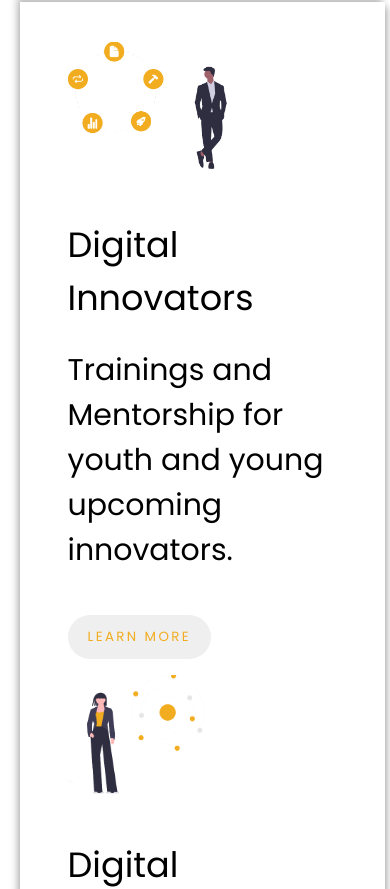
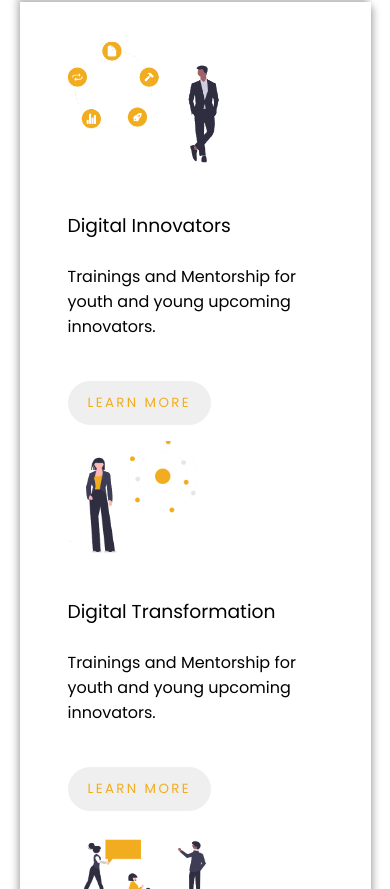
Before and after one commit to savin2001/innovatah-technologies, a React (Create React App) app: page / in a window 390 px wide. Shown: the part 1755-2644 px from the top of the page. Built offline with nearby package versions, Linux system fonts and the light colour scheme.

Commit message:
h3 modified

```diff
--- a/package.json
+++ b/package.json
@@ -1,6 +1,6 @@
 {
   "name": "innovatah-technologies",
-  "homepage": "http://savin2001.github.io/innovatah-technologies",
+  "homepage": ".",
   "version": "1.0.0",
   "private": true,
   "dependencies": {
--- a/src/App.css
+++ b/src/App.css
@@ -1108,7 +1108,7 @@ form .form-row .textarea {
         flex-direction: column;
     }
     .container .text {
-        font-size: 30px;
+        /* font-size: 30px; */
     }
     .container form {
         padding: 10px 0 0 0;
```
Also changed, not shown: 1 other file (tests, documents, lock files or other folders).
